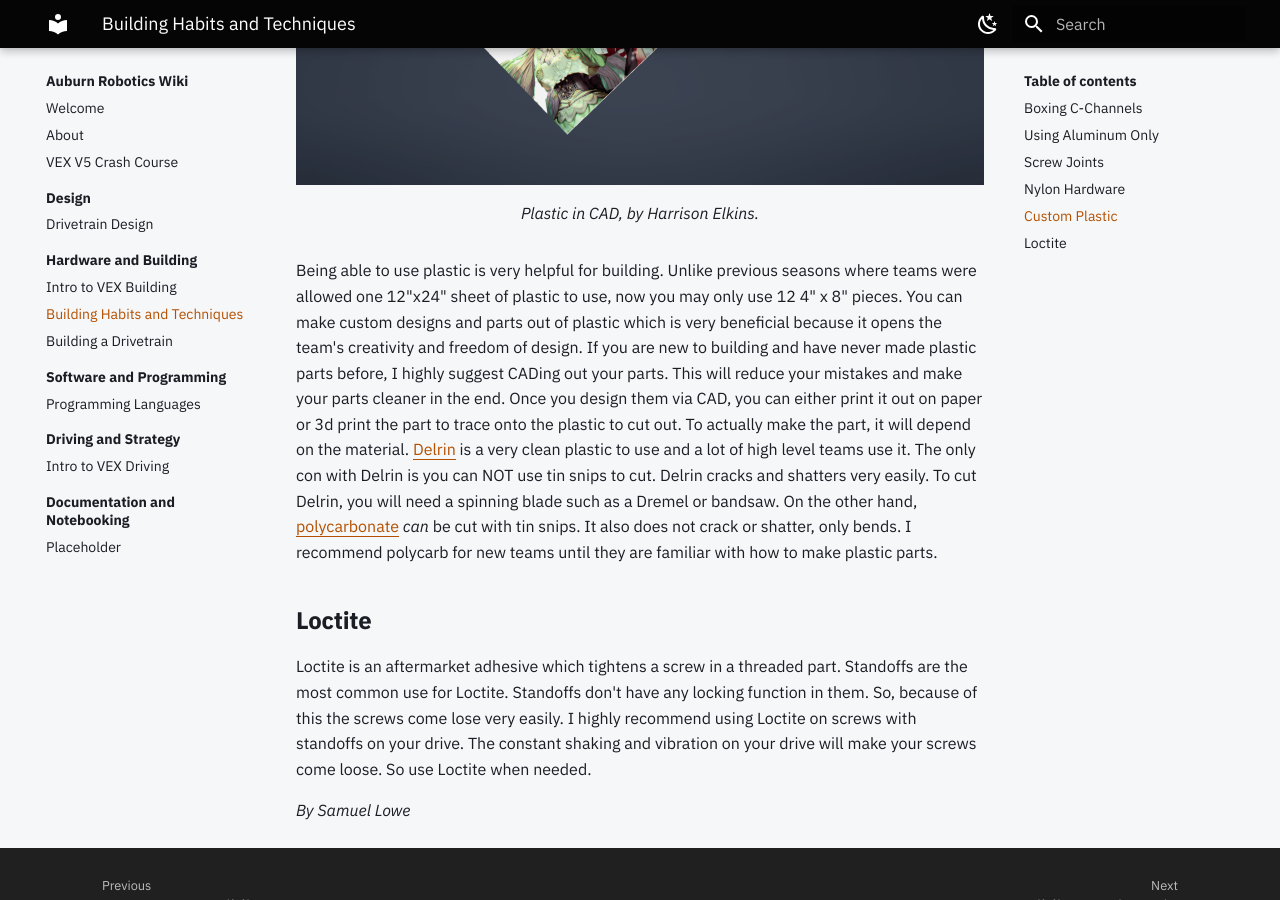
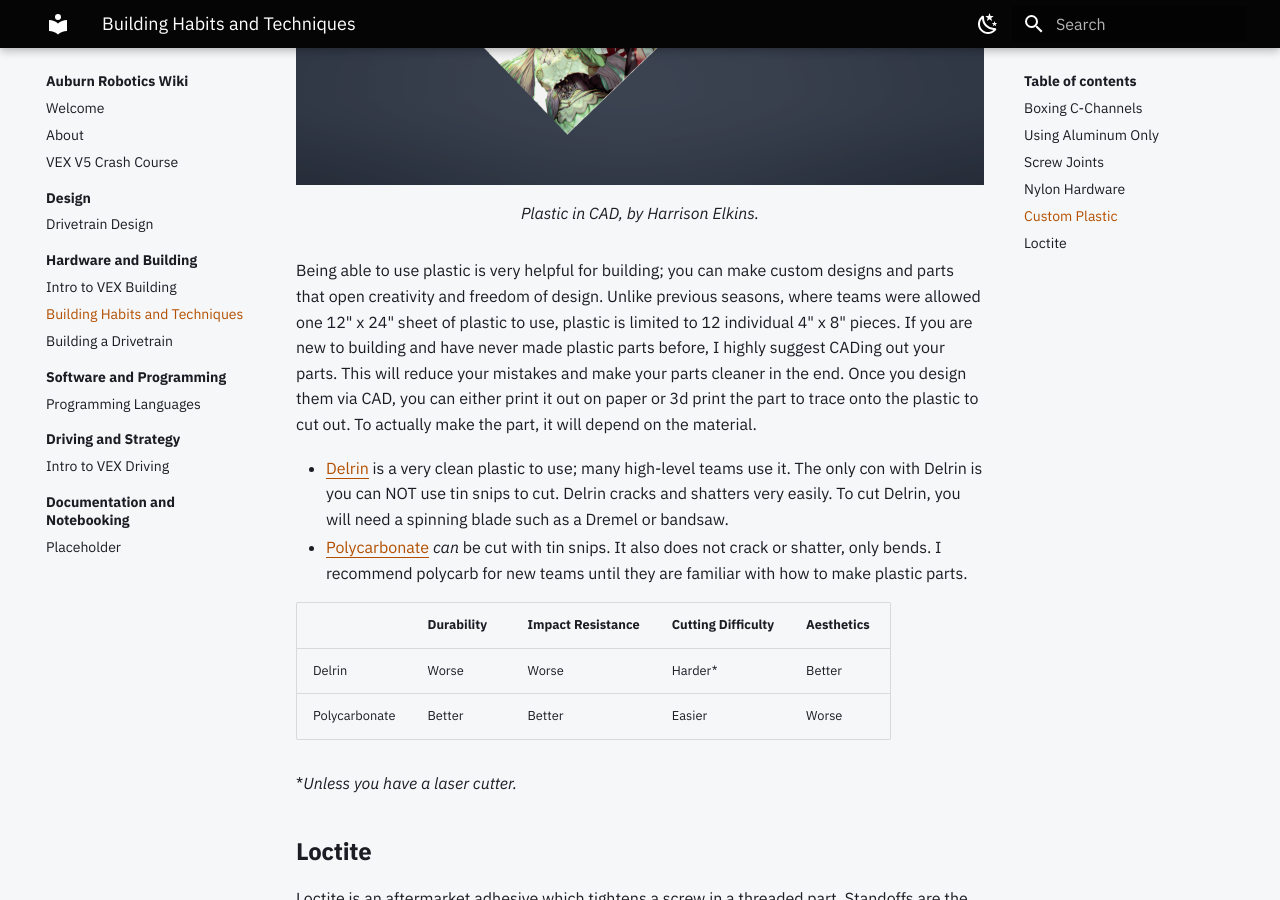
Before and after one commit to undonepotato/auburn-robotics-wiki, an MkDocs documentation site: the page built from docs/building/building-habits.md, in a window 1280 px wide and 900 px high, scrolled down 2022 px. Built offline with MkDocs 1.6.1 and Material for MkDocs 9.7.7, drawn with Linux system fonts in a browser that asks for light colours.

Commit message:
feat(build): :sparkles: Add plastic chart to building habits

```diff
--- a/docs/building/building-habits.md
+++ b/docs/building/building-habits.md
@@ -25,7 +25,17 @@ Nylon screws and nuts are extremely useful in weight saving. Weight saving is su
 Plastic in CAD, by Harrison Elkins.
 ///
 
-Being able to use plastic is very helpful for building. Unlike previous seasons where teams were allowed one 12"x24" sheet of plastic to use, now you may only use 12 4" x 8" pieces. You can make custom designs and parts out of plastic which is very beneficial because it opens the team's creativity and freedom of design. If you are new to building and have never made plastic parts before, I highly suggest CADing out your parts. This will reduce your mistakes and make your parts cleaner in the end. Once you design them via CAD, you can either print it out on paper or 3d print the part to trace onto the plastic to cut out. To actually make the part, it will depend on the material. [Delrin](https://en.wikipedia.org/wiki/Polyoxymethylene) is a very clean plastic to use and a lot of high level teams use it. The only con with Delrin is you can NOT use tin snips to cut. Delrin cracks and shatters very easily. To cut Delrin, you will need a spinning blade such as a Dremel or bandsaw. On the other hand, [polycarbonate](https://en.wikipedia.org/wiki/Polycarbonate) *can* be cut with tin snips. It also does not crack or shatter, only bends. I recommend polycarb for new teams until they are familiar with how to make plastic parts.
+Being able to use plastic is very helpful for building; you can make custom designs and parts that open creativity and freedom of design. Unlike previous seasons, where teams were allowed one 12" x 24" sheet of plastic to use, plastic is limited to 12 individual 4" x 8" pieces. If you are new to building and have never made plastic parts before, I highly suggest CADing out your parts. This will reduce your mistakes and make your parts cleaner in the end. Once you design them via CAD, you can either print it out on paper or 3d print the part to trace onto the plastic to cut out. To actually make the part, it will depend on the material.
+
+* [Delrin](https://en.wikipedia.org/wiki/Polyoxymethylene) is a very clean plastic to use; many high-level teams use it. The only con with Delrin is you can NOT use tin snips to cut. Delrin cracks and shatters very easily. To cut Delrin, you will need a spinning blade such as a Dremel or bandsaw.
+* [Polycarbonate](https://en.wikipedia.org/wiki/Polycarbonate) *can* be cut with tin snips. It also does not crack or shatter, only bends. I recommend polycarb for new teams until they are familiar with how to make plastic parts.
+
+|               | Durability | Impact Resistance | Cutting Difficulty | Aesthetics |
+| ------------- | ---------- | ----------------- | ------------------ | ---------- |
+| Delrin        | Worse      | Worse             | Harder*            | Better     |
+| Polycarbonate | Better     | Better            | Easier             | Worse      |
+
+**Unless you have a laser cutter.*
 
 ## Loctite
 Loctite is an aftermarket adhesive which tightens a screw in a threaded part. Standoffs are the most common use for Loctite. Standoffs don't have any locking function in them. So, because of this the screws come lose very easily. I highly recommend using Loctite on screws with standoffs on your drive. The constant shaking and vibration on your drive will make your screws come loose. So use Loctite when needed.
```
